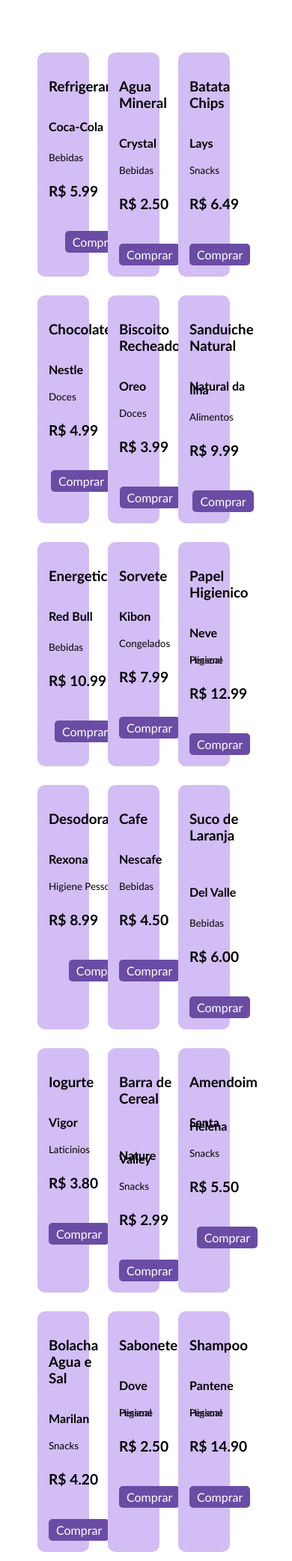
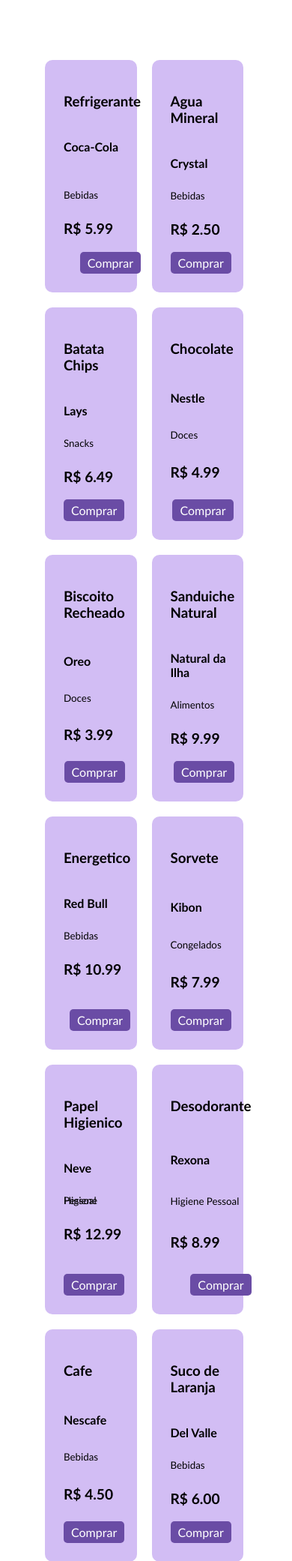
Before and after one commit to maris2606/projeto-lp3, a Flask app: page /produtos in a window 390 px wide. Shown: the part 229-2311 px from the top of the page at 75% size. Run offline with Flask 3, Linux system fonts and the light colour scheme.

Commit message:
adicionada uma media query para lista de produtos

```diff
--- a/projeto_lp3/app.py
+++ b/projeto_lp3/app.py
@@ -2,6 +2,7 @@
 import json
 from flask import Flask, render_template, request
 from validate_docbr import CPF, CNPJ
+
 
 # java
 # Aluno aluno = new Aluno();
--- a/static/style.css
+++ b/static/style.css
@@ -68,18 +68,20 @@
 .produtos-container{
     display: flex;
     flex-flow: row wrap;
+    align-content: space-between;
     padding: 70px 0;
-    gap: 25px;
 }
 
 .produto{
     display: flex;
     flex-flow: column wrap;
     flex: 1 1 10vw;
-    max-width: 10vw;
-    padding: 15px;
+    max-width: 25%;
+    margin: 10px;
+    padding: 25px;
     background-color: var(--lilas-claro);
     border-radius: 10px;
+    justify-content: space-between;
 }
 
 #link-comprar {
@@ -100,10 +102,6 @@
 #produto-preco{
     font-weight: 600;
     font-size: larger;
-}
-
-#produto-marca{
-    line-height: 5px;
 }
 
 #produto-categoria{
@@ -224,9 +222,9 @@
 .loja{
     display: flex;
     flex-flow: column;
-    flex: 1 1 15vw;
+    flex: 1 1 20vw;
+    min-width: max-content;
     max-width: 15vw;
-    min-width: max-content;
     padding: 25px;
     border-radius: 10px;
     background-color: var(--lilas-claro);
@@ -359,3 +357,10 @@
         display: none;
     }
 }
+
+@media (min-width: 1200px){
+    .produto{
+        max-width: 10vw;
+        padding: 20px;
+    }
+}
```
